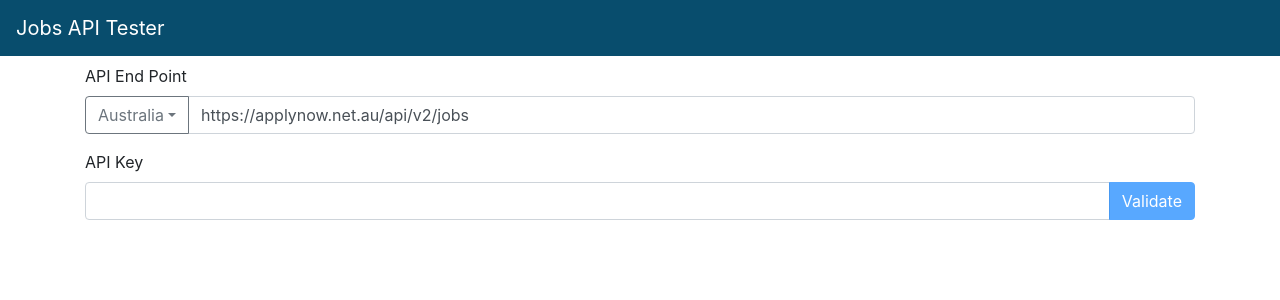
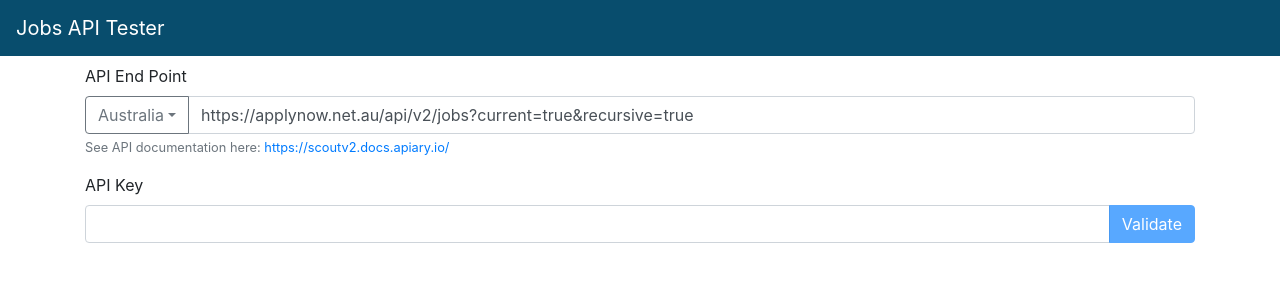
Before and after one commit to net-engine/jobsapitester, a React (Create React App) app: page / in a window 1280 px wide. Shown: the top 300 px of the page. Built offline with nearby package versions, Linux system fonts and the light colour scheme.

Commit message:
add params and documentation help text

```diff
--- a/src/containers/JobsAPITester/JobsAPITester.js
+++ b/src/containers/JobsAPITester/JobsAPITester.js
@@ -2,21 +2,22 @@ import React, { useState } from 'react';
 import Button from 'react-bootstrap/Button';
 import Dropdown from 'react-bootstrap/Dropdown';
 import DropdownButton from 'react-bootstrap/DropdownButton';
+import FormGroup from 'react-bootstrap/FormGroup';
 import InputGroup from 'react-bootstrap/InputGroup';
 import Alert from 'react-bootstrap/Alert';
 import FormControl from 'react-bootstrap/FormControl';
 import axios from 'axios';
 import sortObject from '../../helpers/sortObject';
 
+const domain = {
+  'australia': 'https://applynow.net.au/api/v2/jobs?current=true&recursive=true',
+  'canada': 'https://scouterecruit.net/api/v2/jobs?current=true&recursive=true'
+}
+
 const JobsAPITester = props => {
   const [apiKey, setApiKey] = useState('');
   const [selectedCountry, setSelectedCountry] = useState('australia');
-  const [domain, setDomain] = useState({
-    'australia': 'https://applynow.net.au/api/v2/jobs',
-    'canada': 'https://scouterecruit.net/api/v2/jobs'
-  });
-  const [params, setParams] = useState('');
-  const [apiEndPoint, setApiEndPoint] = useState(domain[selectedCountry] + params);
+  const [apiEndPoint, setApiEndPoint] = useState(domain[selectedCountry]);
   const [jobs, setJobs] = useState([]);
   const [error, setError] = useState('');
   const [loading, setLoading] = useState(false);
@@ -44,11 +45,13 @@ const JobsAPITester = props => {
 
   const apiEndPointHandler = (country) => {
     setSelectedCountry(country);
-    setApiEndPoint(domain[country] + params);
+    setApiEndPoint(domain[country]);
+    setJobs([]);
+    setError('');
+    setDirty(false);
   }
 
   const joblist = jobs.map((job) => {
-    console.log(job);
     return <li key={job.reference}>
       <a href={job.public_url} target="_blank" rel="noreferrer noopener">{job.title}</a> {job.reference}
       <br />Entity: {job.entity}
@@ -63,21 +66,26 @@ const JobsAPITester = props => {
   return (
     <>
       <label htmlFor="">API End Point</label>
-      <InputGroup className="mb-3">
+      <FormGroup>
+        <InputGroup>
           <DropdownButton
             as={InputGroup.Prepend}
             variant="outline-secondary"
             title={selectedCountry}
           >
-          <Dropdown.Item href="#" onClick={() => { apiEndPointHandler("australia"); setApiKey(''); setJobs([]); setError('') }}>Australia</Dropdown.Item>
-          <Dropdown.Item href="#" onClick={() => { apiEndPointHandler("canada"); setApiKey(''); setJobs([]); setError('') }}>Canada</Dropdown.Item>
+            <Dropdown.Item href="#" onClick={() => apiEndPointHandler("australia") }>Australia</Dropdown.Item>
+            <Dropdown.Item href="#" onClick={() => apiEndPointHandler("canada") }>Canada</Dropdown.Item>
           </DropdownButton>
           <FormControl aria-describedby="" value={apiEndPoint} onChange={(e) => changeEndPoint(e)} />
         </InputGroup>
+        <small className="form-text text-muted">
+          See API documentation here: <a href="https://scoutv2.docs.apiary.io/#reference/jobs/job-collection/list-jobs" target="_blank">https://scoutv2.docs.apiary.io/</a>
+        </small>
+      </FormGroup>
 
       <label htmlFor="">API Key</label>
       <InputGroup className="mb-3">
-        <FormControl aria-describedby="" value={apiKey} onChange={(e) => { setApiKey(e.target.value); setJobs([]); setError(''); }} />
+        <FormControl aria-describedby="" value={apiKey} onChange={(e) => { setApiKey(e.target.value); setJobs([]); setError(''); setDirty(false); }} />
         <InputGroup.Append>
           <Button variant="primary" className={apiKey === '' || loading ? 'disabled' : ''} onClick={() => validateClickHandler()}>Validate</Button>
         </InputGroup.Append>
```
Lines whose indentation alone changed are shown as unchanged.
